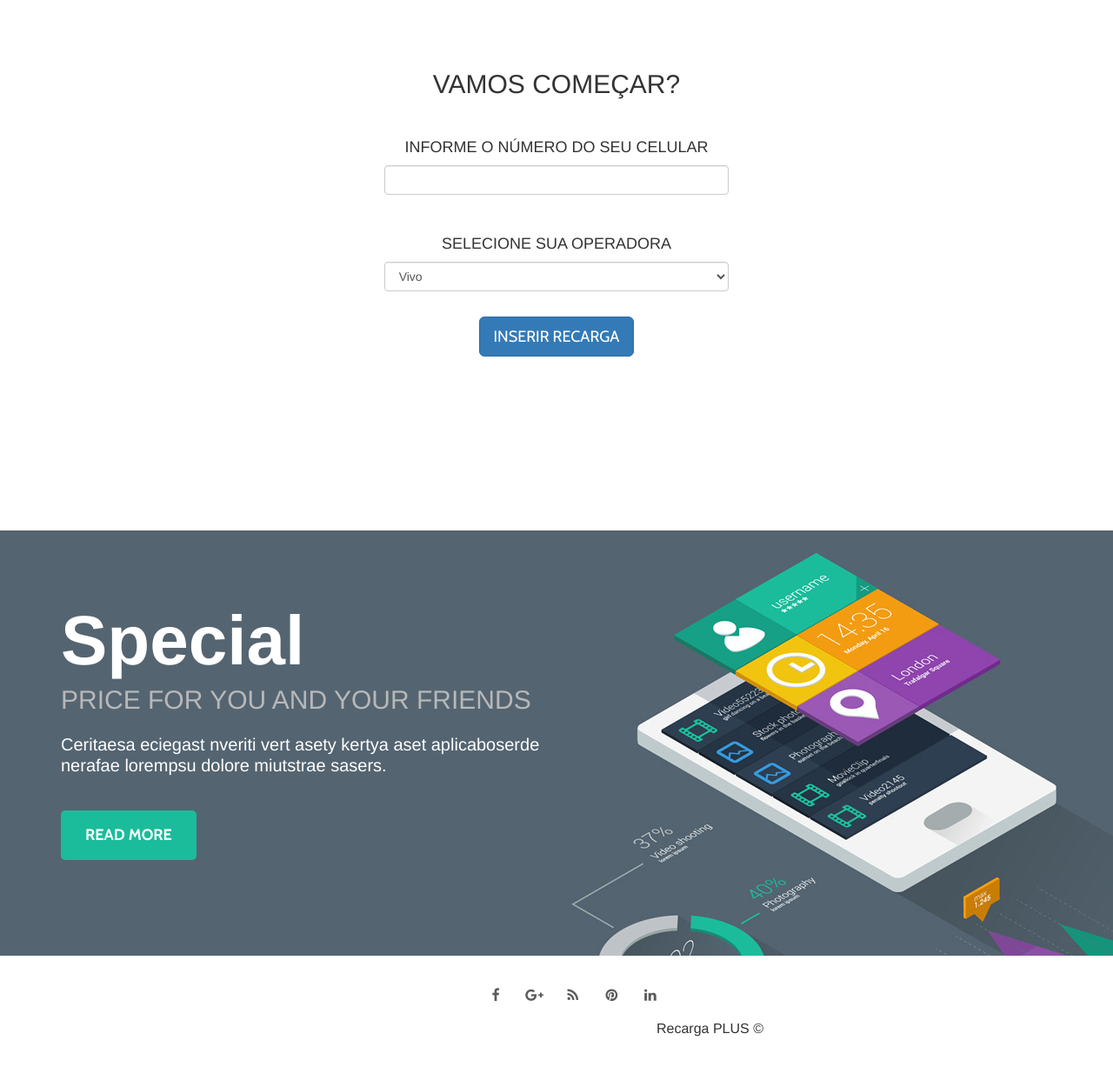
After one commit to lucaswillemen/recargaplus, a PHP site: page /finish.php in a window 1280 px wide. The commit adds this page. Shown: the whole page at 87% size. Run offline with PHP 8.4, Linux system fonts and the light colour scheme; some libraries are stand-ins or nearby versions.

Commit message:
site update

```diff
--- /dev/null
+++ b/finish.php
@@ -0,0 +1,194 @@
+<?php
+if (isset($_GET['lang'])) {
+	$lang = $_GET['lang'];
+}else{
+	$lang = 'pt';
+}
+if ($lang == 'pt') {
+	include 'language/pt.php';
+}
+?>
+<!DOCTYPE html>
+<html lang="en">
+<head>
+  <title><?php echo $text['titulo']; ?></title>
+  <meta charset="utf-8">
+      <meta name="viewport" content="width=device-width, initial-scale=1.0">
+  <meta name="format-detection" content="telephone=no"/>
+  <link rel="icon" href="images/favicon.ico" type="image/x-icon">
+  <link rel="stylesheet" href="css/grid.css">
+  <link rel="stylesheet" href="css/style.css">
+  <link rel="stylesheet" type="text/css" href="https://maxcdn.bootstrapcdn.com/bootstrap/3.3.7/css/bootstrap.min.css">
+
+  <script src="js/jquery.js"></script>
+  <script src="js/jquery-migrate-1.2.1.js"></script>
+
+  <!--[if lt IE 9]>
+  <html class="lt-ie9">
+  <div style=' clear: both; text-align:center; position: relative;'>
+    <a href="http://windows.microsoft.com/en-US/internet-explorer/..">
+      <img src="images/ie8-panel/warning_bar_0000_us.jpg" border="0" height="42" width="820"
+           alt="You are using an outdated browser. For a faster, safer browsing experience, upgrade for free today."/>
+    </a>
+  </div>
+  <script src="js/html5shiv.js"></script>
+  <![endif]-->
+
+  <script src='js/device.min.js'></script>
+</head>
+
+<body>
+<div class="page">
+  <!--========================================================
+                            HEADER
+  =========================================================-->
+
+  <!--========================================================
+                            CONTENT
+  =========================================================-->
+
+    <section id="testimonials">
+    <section class="well6">
+        <div class="text-center">
+        <div class="col-md-4 col-lg-4 col-sm-10"></div>
+            <div class="col-md-4 col-lg-4 col-sm-12">
+              <h2><?php echo $text['vamos_comecar']; ?></h2>
+              <h4><?php echo $text['informe_celular']; ?></h4>
+              <input type="" name="" class="form-control cel ">
+              <h4><?php echo $text['informe_operadora']; ?></h4>
+              <select class="form-control">
+              	<option>Vivo</option>
+              </select>
+              <button class="btn btn-lg btn-primary"><?php echo $text['start']; ?></button>
+
+            </div>
+        </div>
+      </section>
+      </section>
+      <br>
+      <br>
+      <br>
+      <br>
+      <br>
+      <br>
+      <br>
+      <br>
+      <br>
+      <br>
+      <br>
+      <br>
+      <br>
+      <br>
+      <br>
+      <br>
+      <br>
+      <br>
+      <br>
+      <br>
+      <br>
+      <br>
+      <br>
+      <br>
+
+      <section class="parallax parallax1" data-parallax-speed="0.2">
+        <div class="container">
+          <div class="row">
+            <div class="grid_6 wow fadeInLeft" data-wow-delay="0.2s">
+              <p>
+                <em>
+                  <span>Special</span>
+                  Price for you and your friends
+                </em>
+              </p>
+
+              <p>
+                Ceritaesa eciegast nveriti vert asety kertya aset aplicaboserde
+                nerafae lorempsu dolore miutstrae sasers.
+              </p>
+
+              <a class="btn4" href='#'>read more</a>
+            </div>
+          </div>
+        </div>
+      </section>
+
+    </section>
+<!--
+    <section>
+      <section class="well5 bg-dark">
+        <div class="container center">
+          <h2 class="center">Download Now!</h2>
+
+          <p class="center">Applications can be downloaded now. Try it now. Thank you.</p>
+
+          <a class="fa fa-android" href='#'></a>
+          <a class="fa fa-apple" href='#'></a>
+          <a class="fa fa-windows" href='#'></a>
+        </div>
+      </section>
+    </section>
+
+    <div class="map">
+      <div id="google-map" class="map_model" data-x="-73.9874068" data-y="40.650180"></div>
+      <ul class="map_locations">
+        <li data-x="-73.9874068" data-y="40.643180">
+          <address>
+            28 Jackson Blvd Ste 151 <br/>
+            Chicago <br/>
+            IL 60604-2340
+          </address>
+        </li>
+      </ul>
+    </div>
+  </main>-->
+
+  <!--========================================================
+                            FOOTER
+  =========================================================-->
+  <footer id="contacts">
+    <div class="container">
+      <div class="row">
+        <div class="grid_3 right">
+
+        </div>
+        <div class="grid_4">
+          <ul class="social-list">
+            <li>
+              <a class="fa fa-facebook" href="#"></a>
+            </li>
+            <li>
+              <a class="fa fa-google-plus" href="#"></a>
+            </li>
+            <li>
+              <a class="fa fa-rss" href="#"></a>
+            </li>
+            <li>
+              <a class="fa fa-pinterest" href="#"></a>
+            </li>
+            <li>
+              <a class="fa fa-linkedin" href="#"></a>
+            </li>
+          </ul>
+        </div>
+        <div class="grid_5">
+          <div class="copyright">
+            <?php echo $text['titulo']; ?> © <span id="copyright-year"></span>
+            <!-- {%FOOTER_LINK} -->
+          </div>
+        </div>
+      </div>
+    </div>
+  </footer>
+</div>
+<script type="text/javascript" src="https://igorescobar.github.io/jQuery-Mask-Plugin/js/jquery.mask.min.js"></script>
+<script>
+$('.cel').mask('(00) 00000-0000');
+		console.log(localStorage.verify)
+		console.log("test")
+	if (localStorage.verify != 'true') {
+		location.href = "index.php"
+	}
+</script>
+<!--coded by Diversant-->
+</body>
+</html>
--- a/language/pt.php
+++ b/language/pt.php
@@ -21,7 +21,18 @@ $text = array(
     'vamos_comecar' => 'Vamos começar?',
     'acesse_conta' => 'Acesse sua conta',
     'login_facebook' => 'Basta clicar em acessar sua conta pelo facebook, vamos apenas ler o seu nome para criar sua conta caso ainda não exista',
-    'login_botao' => 'Login com facebook'
+    'login_botao' => 'Login com facebook',
+    'compartilhar_botao' => 'Compartilhar',
+    'error' => 'Alguma coisa deu errado, tente novamente!',
+
+
+
+    //Page finish
+
+
+    'informe_celular' => 'Informe o número do seu celular',
+    'informe_operadora' => 'Selecione sua operadora',
+    'start' => 'Inserir recarga'
 
 );
 ?>
```
Also changed, not shown: index.php (+75 -2 lines).
